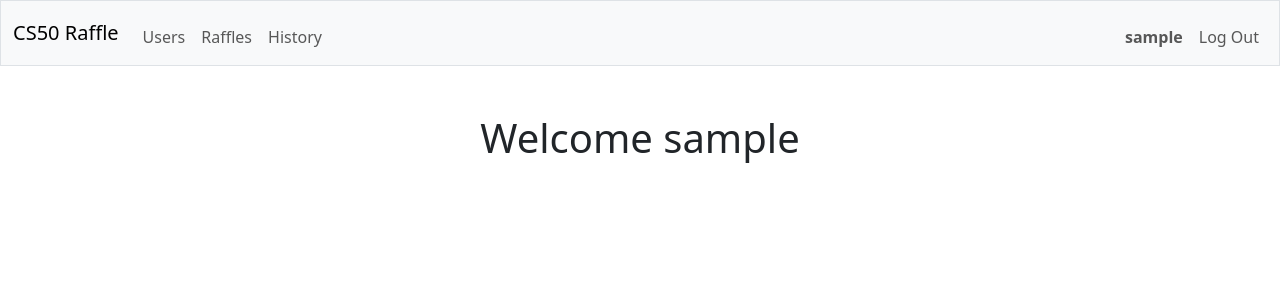
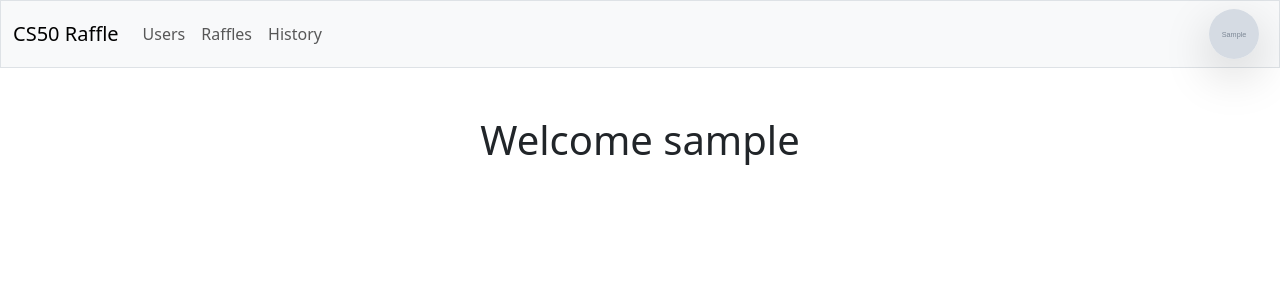
Before and after one commit to horialex/raffle-cs50, a Flask app: page / in a window 1280 px wide. Shown: the top 300 px of the page. Run offline with Flask 3, Linux system fonts and the light colour scheme; the visitor is signed in with stand-in values (Sample User, id 1); tables that the repository leaves empty hold one stand-in row (values such as "Sample post"); grey boxes marked "Sample" are stand-in pictures; parts of the project's set-up code (start-up, migrations or seed data) failed here and were passed over; some libraries are stand-ins or nearby versions.

Commit message:
[circle_avatar] created circle avatar photo

```diff
--- a/static/css/styles.css
+++ b/static/css/styles.css
@@ -38,3 +38,17 @@ a:hover {
 .btn-delete:hover {
     background-color: #a71d2a;
 }
+
+.avatar {
+    width: 50px;
+    height: 50px;
+    object-fit: cover;
+    /* border: 2px solid #fff; */
+    /* border: 1px solid #726767; */
+    /* padding: 1px; */
+
+}
+
+.nav-link:hover .avatar {
+    opacity: 0.85;
+}
--- a/templates/_navbar.html
+++ b/templates/_navbar.html
@@ -8,18 +8,23 @@
         </button>
         <div class="collapse navbar-collapse" id="navbar">
             {% if current_user %}
-            <ul class="navbar-nav me-auto mt-2">
+            <ul class="navbar-nav me-auto d-flex align-items-center">
                 {% if current_user.is_admin %}
                 <li class="nav-item"><a class="nav-link" href="/users">Users</a></li>
                 {% endif %}
                 <li class="nav-item"><a class="nav-link" href="/raffles">Raffles</a></li>
                 <li class="nav-item"><a class="nav-link" href="/history">History</a></li>
             </ul>
-            <ul class="navbar-nav ms-auto mt-2">
-                <li class="nav-item dropdown">
-                    <a class="nav-link" href="#" id="userDropdown" role="button" data-bs-toggle="dropdown"
-                        aria-expanded="false">
-                        <strong>{{current_user.username}}</strong>
+            <ul class="navbar-nav ms-auto d-flex align-items-center">
+                <!-- <li class="nav-item dropdown"> -->
+                <li class="nav-item dropdown d-none d-md-block"></li>
+                <a class="nav-link d-flex align-items-center p-0 px-2" href="#" id="userDropdown" role="button"
+                    data-bs-toggle="dropdown">
+
+                    <img class="rounded-circle img-fluid shadow-lg avatar"
+                        src="{{ url_for('static', filename='uploads/images/' + current_user.profile_picture) if current_user.profile_picture else url_for('static', filename='images/avatar-default.svg') }}"
+                        alt="user avatar">
+
                 </a>
                 <ul class="dropdown-menu dropdown-menu-end" aria-labelledby="userDropdown">
                     <li><a class="dropdown-item"
@@ -29,7 +34,7 @@
                     <li><a class="dropdown-item" href="/logout">Log Out</a></li>
                 </ul>
                 </li>
-                <li class="nav-item"><a class="nav-link" href="/logout">Log Out</a></li>
+                <!-- <li class="nav-item"><a class="nav-link" href="/logout">Log Out</a></li> -->
             </ul>
             {% else %}
             <ul class="navbar-nav ms-auto mt-2">
```
Also changed, not shown: static/images/avatar-default.svg (added), static/images/avatar_fallback_1.webp (added). Lines whose indentation alone changed are shown as unchanged.
